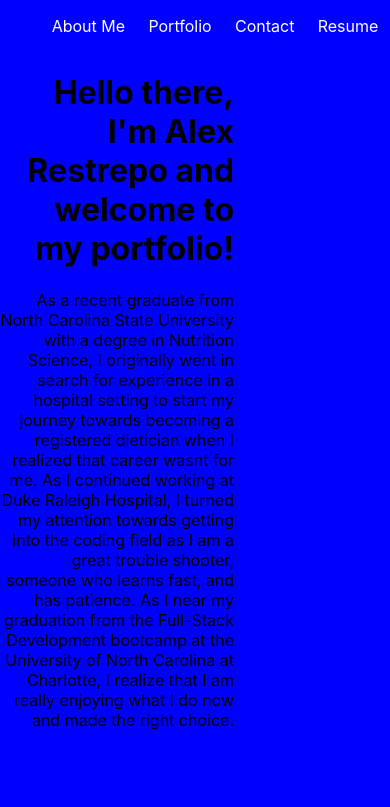
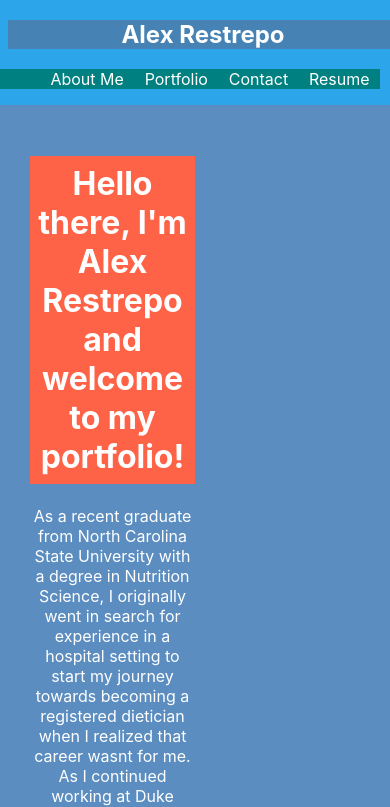
Before and after one commit to ARestrepo12/React-portfolio, a React (Create React App) app: page / in a window 390 px wide. Shown: the top 807 px of the page. Built offline with nearby package versions, Linux system fonts and the light colour scheme.

Commit message:
more styling

```diff
--- a/src/App.css
+++ b/src/App.css
@@ -1,5 +1,18 @@
 body {
-  background-color: blue;
+  background-color: rgb(91, 141, 192);
+}
+
+nav {
+  display: flex;
+  align-items: center;
+  justify-content: space-between;
+  background-color: rgb(45, 165, 235);
+}
+
+nav h1 {
+  padding-left: 8px;
+  margin-left: 8px;
+  background-color: steelblue;
 }
 
 nav ul {
@@ -7,8 +20,9 @@
   display: flex;
   flex-wrap: wrap;
   justify-content: space-around;
-  align-items: center;
   list-style: none;
+  background-color: teal;
+  margin-right: 10px;
 }
 
 nav ul li:hover {
@@ -20,13 +34,50 @@
 
 .heroDiv {
   display: flex;
-  padding: 30px, 60px;
-  text-align: center;
+  padding: 30px;
+  align-items: center;
+}
+
+.heroText h1 {
+  background-color: tomato;
+  color: white;
+  padding: 8px;
 }
 
 .heroText {
-  padding: auto;
-  text-align: right;
-  margin-right: 8px;
-  width: 60%;
+  padding-right: 30px;
+  text-align: left;
+  margin-right: 80px;
+  width: 50%;
 }
+
+.App {
+  text-align: center;
+  color: white;
+}
+
+.App-header {
+  background-color: rgb(60, 111, 153);
+  min-height: 100vh;
+  display: flex;
+  flex-direction: column;
+}
+
+/* phone compatability */
+@media screen and (max-width: 768px){
+.heroDiv {
+  display: inline-block;
+  margin: 0;
+  align-items: center;
+}
+
+.heroText {
+  text-align: center;
+  align-items: center;
+}
+
+nav {
+  display: inline-block;
+  width: 100%;
+}
+}
--- a/src/components/Nav/index.js
+++ b/src/components/Nav/index.js
@@ -4,6 +4,7 @@
 
     return (
         <nav>
+            <h1>Alex Restrepo</h1>
             <ul>
                 <li>About Me</li>
                 <li>Portfolio</li>
```
